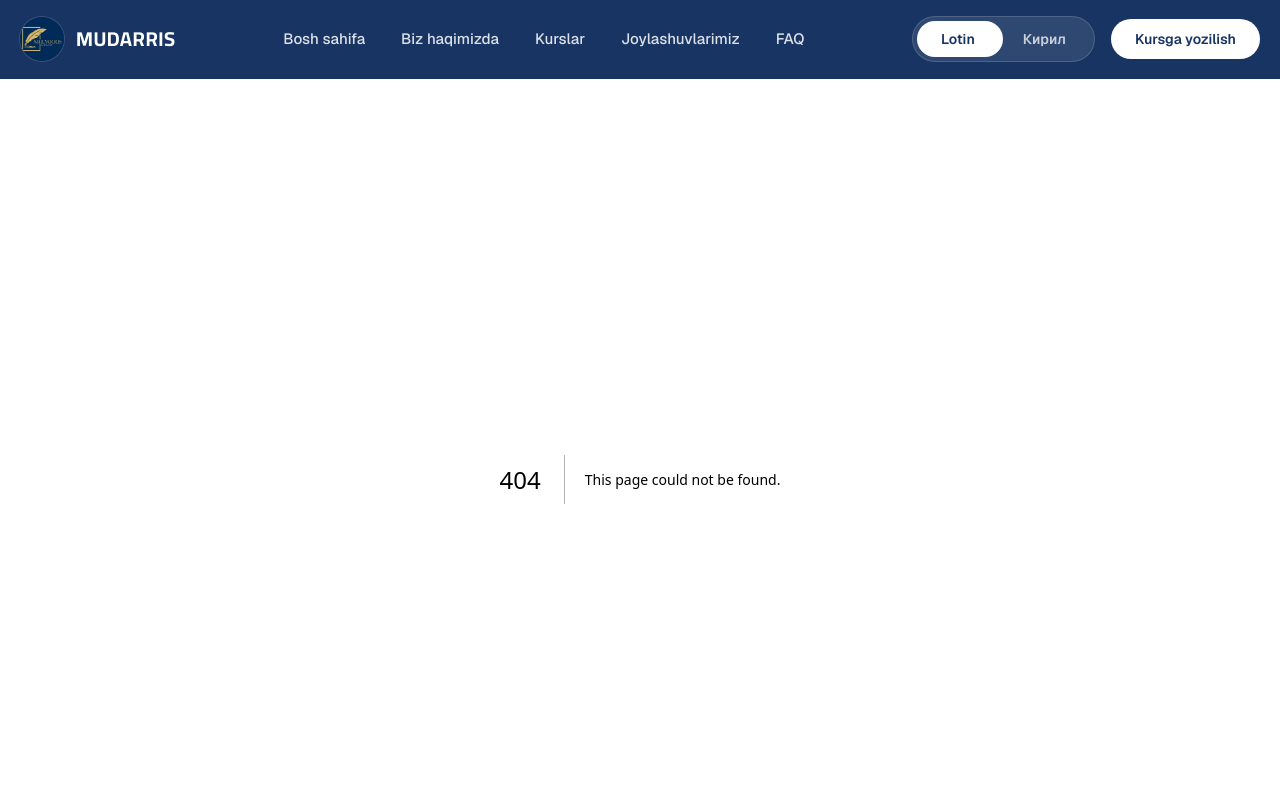
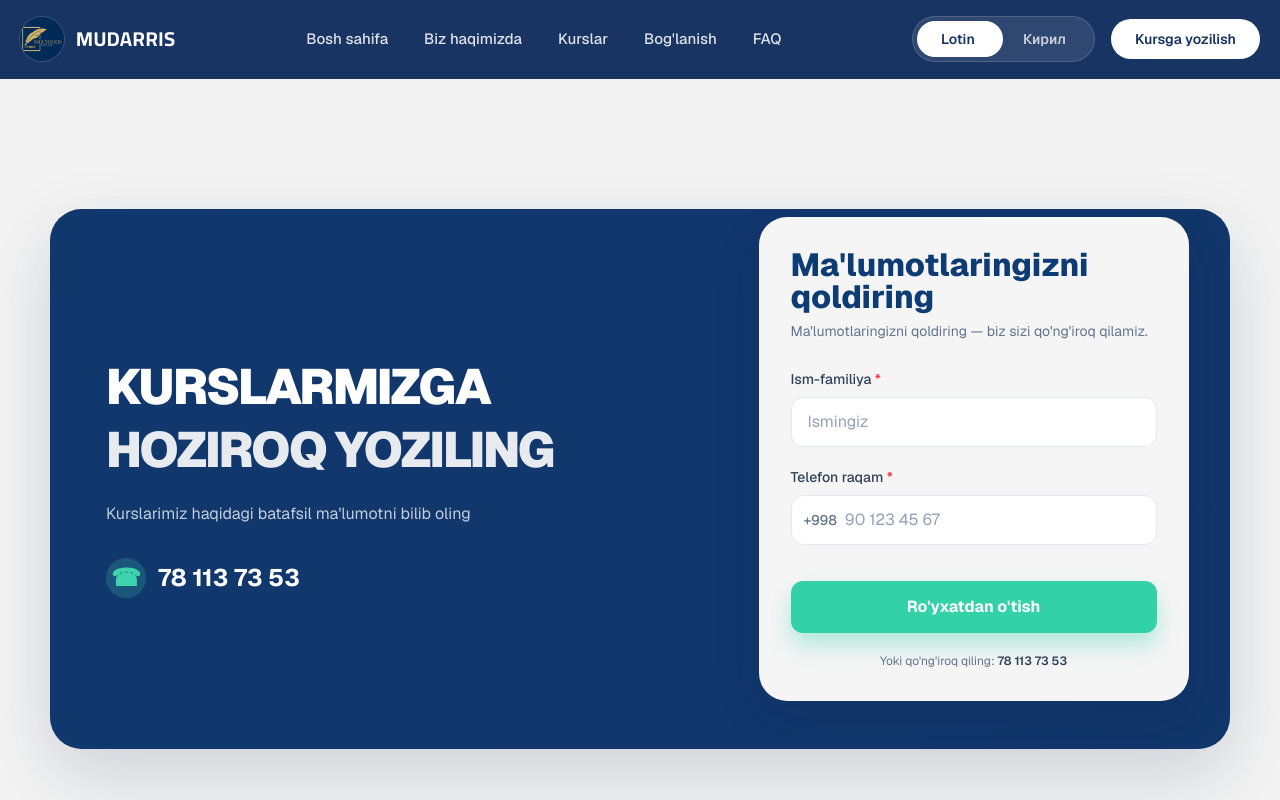
Before and after one commit to Abdulhamid-Azamov/mudarris, a Next.js app: page /contact in a window 1280 px wide. Before the commit this address had no page. Shown: the top 800 px of the page. Built offline with nearby package versions, Linux system fonts and the light colour scheme.

Commit message:
Courses and the Contact page part-1

```diff
--- /dev/null
+++ b/app/contact/page.tsx
@@ -0,0 +1,81 @@
+const Contact = () => {
+  return (
+    <main className="flex min-h-screen items-center justify-center bg-[#f3f3f3] px-4 py-10 sm:px-6 lg:px-8">
+      <section className="relative w-full max-w-[1180px] overflow-hidden rounded-[32px]" style={{  background:   "linear-gradient(90deg, #0d3c74 0%, #0e3b75 45%, #0d3970 100%)",  boxShadow: "0 26px 70px rgba(12, 41, 74, 0.16)",   }}  >
+        <div  className="absolute inset-0 opacity-40 bg-navy"  />
+
+        <div className="relative grid gap-8 md:grid-cols-[1.1fr_0.9fr] md:gap-4 lg:gap-10">
+          <div className="flex flex-col justify-center px-6 py-10 sm:px-9 md:px-10 lg:px-14 lg:py-16">
+            <h1 className="max-w-[500px] text-3xl font-black uppercase leading-[1.1] tracking-[-0.04em] text-white sm:text-4xl lg:text-[3.1rem]">
+              Kurslarmizga
+              <span className="mt-2 block text-white/90">hoziroq yoziling</span>
+            </h1>
+
+            <p className="mt-6 max-w-[430px] text-base text-white/75">
+              Kurslarimiz haqidagi batafsil ma&apos;lumotni bilib oling
+            </p>
+
+            <div className="mt-8 flex items-center gap-3 text-xl font-bold text-white sm:text-2xl">
+              <span className="flex h-10 w-10 items-center justify-center rounded-full bg-[#3ed2ad]/20 text-[#3ed2ad]">
+                ☎
+              </span>
+              <span>78 113 73 53</span>
+            </div>
+          </div>
+
+          <div className="flex items-center justify-center px-5 pb-6 pt-2 sm:px-7 md:px-6 md:pb-8 lg:px-10 lg:pb-12">
+            <div className="w-full max-w-[430px] rounded-[28px] bg-[#f5f5f5] p-5 shadow-[0_18px_45px_rgba(16,31,61,0.12)] sm:p-7 lg:p-8">
+              <form className="space-y-5">
+                <div>
+                  <h2 className="text-[2rem] font-extrabold leading-none text-[#0d3c74]">
+                    Ma'lumotlaringizni qoldiring
+                  </h2>
+                  <p className="mt-2 text-sm text-slate-500">
+                    Ma&apos;lumotlaringizni qoldiring — biz sizi qo&apos;ng&apos;iroq qilamiz.
+                  </p>
+                </div>
+
+                <div className="space-y-5 pt-2">
+                  <div>
+                    <label className="mb-2 block text-sm font-medium text-slate-700">
+                      Ism-familiya <span className="text-red-500">*</span>
+                    </label>
+                    <input
+                      type="text"
+                      placeholder="Ismingiz"
+                      className="w-full rounded-xl border border-slate-200 bg-white px-4 py-3 text-base text-slate-800 outline-none transition placeholder:text-slate-400 focus:border-[#2d7ef4] focus:ring-2 focus:ring-[#2d7ef4]/15"
+                    />
+                  </div>
+
+                  <div>
+                    <label className="mb-2 block text-sm font-medium text-slate-700">
+                      Telefon raqam <span className="text-red-500">*</span>
+                    </label>
+                    <div className="flex items-center rounded-xl border border-slate-200 bg-white px-3 transition focus-within:border-[#2d7ef4] focus-within:ring-2 focus-within:ring-[#2d7ef4]/15">
+                      <span className="mr-2 text-sm font-medium text-slate-500">+998</span>
+                      <input
+                        type="tel"
+                        placeholder="90 123 45 67"
+                        className="w-full border-0 bg-transparent px-0 py-3 text-base text-slate-800 outline-none placeholder:text-slate-400"
+                      />
+                    </div>
+                  </div>
+                </div>
+
+                <button  type="submit"  className="mt-4 w-full rounded-xl bg-[#32d1a8] px-4 py-3.5 text-base font-bold text-white shadow-[0_12px_22px_rgba(50,209,168,0.35)] transition hover:bg-[#2abf9b]"  >
+                  Ro&apos;yxatdan o&apos;tish
+                </button>
+
+                <p className="text-center text-xs text-slate-500">
+                  Yoki qo&apos;ng&apos;iroq qiling: <span className="font-semibold text-slate-700">78 113 73 53</span>
+                </p>
+              </form>
+            </div>
+          </div>
+        </div>
+      </section>
+    </main>
+  );
+};
+
+export default Contact;
--- a/app/courses/page.tsx
+++ /dev/null
@@ -1,13 +0,0 @@
-import PageHero from "@/components/PageHero"
-
-const Courses = () => {
-  return (
-    <PageHero
-      eyebrow="Ta'lim yo'nalishi"
-      title="Kurslar"
-      description="Arab tili bo'yicha kurslarimiz haqida ma'lumot. O'zingizga qulay kursni tanlang va yoziling."
-    />
-  )
-}
-
-export default Courses
--- a/app/globals.css
+++ b/app/globals.css
@@ -31,7 +31,7 @@ body {
 }
 
 .containers {
-  max-width: 1200px;
+  max-width: 1400px;
   width: 100%;
   margin: 30px auto;
 }
--- a/app/locations/page.tsx
+++ /dev/null
@@ -1,13 +0,0 @@
-import PageHero from "@/components/PageHero"
-
-const Locations = () => {
-  return (
-    <PageHero
-      eyebrow="Filiallar"
-      title="Joylashuvlarimiz"
-      description="O'zingizga qulay joydan ta'lim olish imkoniyati."
-    />
-  )
-}
-
-export default Locations
--- a/components/CourseSection.tsx
+++ b/components/CourseSection.tsx
@@ -26,7 +26,7 @@ const COURSES: Course[] = [
 
 const CourseSection = () => {
   return (
-    <section className="relative overflow-hidden bg-navy px-5 py-16 sm:py-20 lg:py-24">
+    <section id="courses" className="relative overflow-hidden bg-navy px-5 py-16 sm:py-20 lg:py-24">
       <Reveal className="mx-auto max-w-2xl text-center">
         <h2 className="font-display text-[26px] font-extrabold uppercase text-white sm:text-[34px] md:text-[38px]">
           Mavjud kurslarimiz
--- a/components/Footer.tsx
+++ b/components/Footer.tsx
@@ -226,7 +226,7 @@ const Footer = () => {
         </div>
 
         {/* Bottom */}
-        <div className="mt-10 flex flex-col items-center justify-between gap-3 border-t border-white/[0.08] pt-5 sm:flex-row">
+        <div className="mt-10 flex flex-col items-center justify-between gap-3 border-t border-white/8 pt-5 sm:flex-row">
           <p className="text-xs text-white/35">
             © {year}. Barcha huquqlar himoyalangan.
           </p>
--- a/components/Header.tsx
+++ b/components/Header.tsx
@@ -11,8 +11,8 @@ type Lang = "uz" | "ru"
 const NAV_LINKS = [
   { href: "/", label: "Bosh sahifa" },
   { href: "/about", label: "Biz haqimizda" },
-  { href: "/courses", label: "Kurslar" },
-  { href: "/locations", label: "Joylashuvlarimiz" },
+  { href: "/#courses", label: "Kurslar" },
+  { href: "/contact", label: "Bog'lanish" },
   { href: "/savollar", label: "FAQ" },
 ]
 
```
